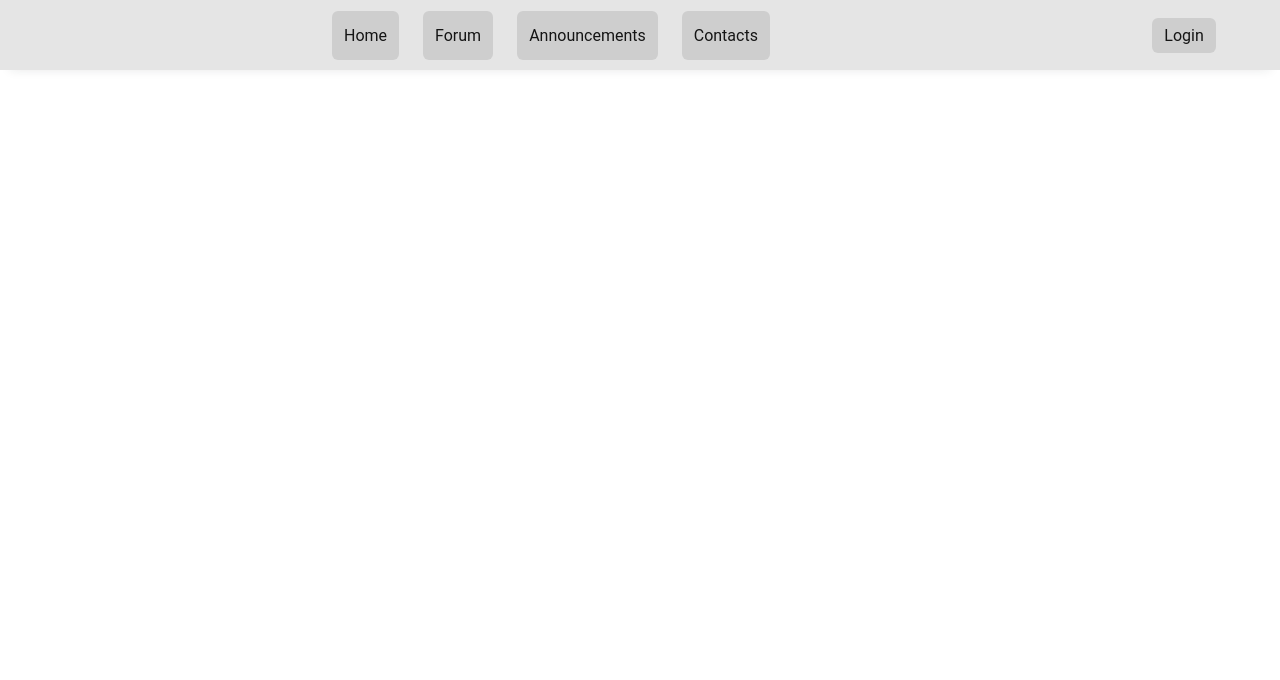
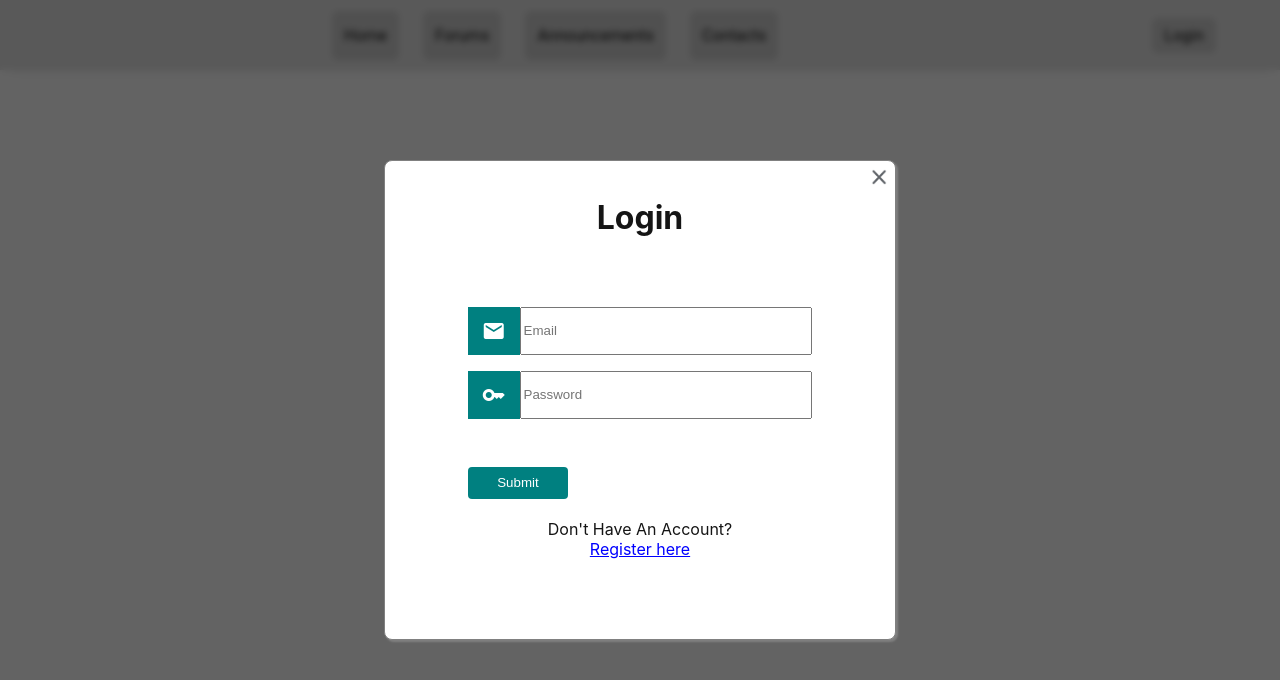
Before and after one commit to BijenShrestha58/Himalayan_JavaScript, a React (Create React App) app in the folder himalayan_frontend/: page /home in a window 1280 px wide. Both pictures are taken after a click on the button "Login". Shown: the top 680 px of the page. Built offline with nearby package versions, Linux system fonts and the light colour scheme.

Commit message:
added login box

```diff
--- a/himalayan_frontend/public/index.html
+++ b/himalayan_frontend/public/index.html
@@ -9,6 +9,8 @@
       name="description"
       content="Web site created using create-react-app"
     />
+    <link href="https://fonts.googleapis.com/icon?family=Material+Icons"
+      rel="stylesheet">
     <link rel="apple-touch-icon" href="%PUBLIC_URL%/logo192.png" />
     <!--
       manifest.json provides metadata used when your web app is installed on a
--- a/himalayan_frontend/src/App.js
+++ b/himalayan_frontend/src/App.js
@@ -1,16 +1,17 @@
 import './App.scss';
-import  HomeLayout from "./layouts/HomeLayout";
+import  {Home} from "./pages/home";
 import { Route, Routes } from "react-router";
 import {Nav} from "./components/common/nav";
 
 const App = () => {
   const routes = [
-    { path: "", element: <HomeLayout /> },
-    { path: "home", element: <HomeLayout /> },
+    { path: "", element: <Home /> },
+    { path: "home", element: <Home/> },
+    // { path: "forums", element: <ForumLayout /> },
+    // { path: "announcements", element: <AnnouncementLayout /> },
   ];
   return (
     <>
-      <Nav/>
       <Routes>
         {routes.map((v, key) => (
           <Route path={v.path} element={v.element} key={key}></Route>
--- a/himalayan_frontend/src/App.scss
+++ b/himalayan_frontend/src/App.scss
@@ -5,7 +5,7 @@
     width: 100vw;
     height: 70px;
     top: 0;
-    position: fixed;
+    position: sticky;
     background-color: rgba(0,0,0,.1);
     backdrop-filter: blur(3px);
     box-shadow: rgba(33, 35, 38, 0.1) 0px 10px 10px -10px;
@@ -18,7 +18,11 @@
         margin-left: 20vw;
         height: 100%;
         align-items: center;
-
+        .nav-item-link{
+            height:100%;
+            display: flex;
+            align-items: center;
+            text-decoration: none;
             .nav-item{
                 margin: 0 12px;
                 background-color: rgba(0,0,0,.1);
@@ -32,6 +36,7 @@
                     transition: .3s;
                     background-color: rgba(0,0,0,.5);
                     cursor: pointer;
+                }
             }
         }
     }
@@ -54,15 +59,141 @@
     }
 }
 
-.logo{
-    height: 56px;
-    width: 56px;
-    img{
-        width: 100%;
-        height: 100%;
-    }
-}
 
 .home{
 
 }
+
+.login {
+    position: fixed;
+    top: 0;
+    left: 0;
+    height: 100vh;
+    display: flex;
+    width: 100vw;
+    z-index: 9999;
+    align-items: flex-start;
+    justify-content: center;
+    .login-backdrop {
+      background-color: rgba(0, 0, 0, 0.61);
+      transition: 0.5s;
+      height: 100%;
+      width: 100%;
+      position: absolute;
+      top: 0;
+      left: 0;
+      cursor: pointer;
+      &:hover {
+        backdrop-filter: blur(3px);
+      }
+    }
+    .login-box {
+      position: relative;
+      padding: 16px;
+      border-radius: 8px;
+      margin-top: 20vh;
+      height: 60%;
+      width: 40%;
+      background-color: white;
+      display: flex;
+      flex-direction: column;
+      align-items: center;
+      border: 1px gray solid;
+      border-radius: 8px;
+      box-shadow: 2px 2px 2px gray;
+      .title {
+        margin-bottom: 32px;
+        text-align: center;
+      }
+
+      form {
+        width: 90%;
+        .inputs {
+          width: 100%;
+          margin-bottom: 48px;
+          display: flex;
+          flex-direction: column;
+          align-items: center;
+          .box {
+            display: flex;
+            height: 48px;
+            width: 80%;
+            margin-top: 16px;
+            .icon {
+              height: 100%;
+              width: 15%;
+              background-color: teal;
+              display: flex;
+              align-items: center;
+              justify-content: center;
+              color: white;
+              &:hover{
+                background-color: rgb(0, 91, 91);
+                transition: 0.3s;
+                cursor: pointer;
+              }
+            }
+            .text {
+              height: 100%;
+              width: 85%;
+            }
+            input:focus::placeholder {
+              opacity: 0;
+            }
+          }
+        }
+
+        button {
+          background-color: teal;
+          color: white;
+          margin-left: 10%;
+          height: 32px;
+          width: 100px;
+          border: none;
+          border-radius: 4px;
+        }
+        button:hover {
+          background-color: rgb(0, 91, 91);
+          transition: 0.3s;
+          cursor: pointer;
+        }
+      }
+      span{
+        color:blue;
+        text-decoration: underline;
+        cursor: pointer;
+        transition: .3s;
+        &:hover{
+          color:rgb(0, 0, 200);
+        }
+      }
+      .close {
+        height: 16px;
+        width: 16px;
+        top: 8px;
+        right: 8px;
+        position: absolute;
+        cursor: pointer;
+        img {
+          height: 100%;
+          width: 100%;
+          transition: 0.2s;
+          &:hover {
+            filter: brightness(2);
+          }
+        }
+      }
+    }
+  }
+
+  .slide-in {
+    animation: slide-in 0.3s ease-in-out;
+  }
+  @keyframes slide-in {
+    from {
+      top: -80vh;
+    }
+    to {
+      top: 0vh;
+    }
+  }
--- /dev/null
+++ b/himalayan_frontend/src/components/common/login.js
@@ -0,0 +1,49 @@
+import close from "../../assets/close.png";
+
+export const LoginForm = (props) => {
+  return (
+    props.open && (
+      <div className="login">
+        <div className="login-backdrop" onClick={props.close}></div>
+        <div className="login-box slide-in">
+        <div className="close" onClick={props.close}><img src={close}/></div>
+          <div class="title">
+            <h1>Login</h1>
+          </div>
+          <form onSubmit={props.submit}>
+            <div class="inputs">
+              <div class="box">
+                <label for="Email" class="icon material-icons">
+                  mail
+                </label>
+                <input
+                  type="text"
+                  placeholder="Email"
+                  id="Email"
+                  name="Email"
+                  class="text"
+                  required
+                />
+              </div>
+              <div class="box">
+                <label for="Password" class="icon material-icons">
+                  key
+                </label>
+                <input
+                  type="password"
+                  placeholder="Password"
+                  name="Password"
+                  id="Password"
+                  class="text"
+                  required
+                />
+              </div>
+            </div>
+            <button>Submit</button>
+          </form>
+          <br/>Don't Have An Account? <span onClick={props.linkclick}>Register here</span>
+        </div>
+      </div>
+    )
+  );
+};
--- a/himalayan_frontend/src/components/common/nav.js
+++ b/himalayan_frontend/src/components/common/nav.js
@@ -1,14 +1,14 @@
 import { NavLink } from "react-router-dom";
-export const Nav=()=>{
+export const Nav=(props)=>{
     return(
     <div className="nav">
         <div className="nav-items">
-            <button className="nav-item">Home</button>
-            <button className="nav-item">Forum</button>
-            <button className="nav-item">Announcements</button>
-            <button className="nav-item">Contacts</button>
+        <NavLink to="/home" className="nav-item-link"><button className="nav-item">Home</button></NavLink>
+        <NavLink to="/forums" className="nav-item-link"> <button className="nav-item">Forums</button></NavLink>
+        <NavLink to="/announcements" className="nav-item-link"><button className="nav-item">Announcements</button></NavLink>
+        <NavLink to="/contacts" className="nav-item-link"><button className="nav-item">Contacts</button></NavLink>
         </div>
-        <button className="login-button">Login</button>
+        <button className="login-button" onClick={props.open}>Login</button>
     </div>
     )
 }
--- a/himalayan_frontend/src/layouts/HomeLayout.js
+++ /dev/null
@@ -1,10 +0,0 @@
-import React from 'react';
-import { Home } from '../pages/home';
-const HomeLayout = () => {
-  return (<>
-    <Home/>
-    </>
-  )
-}
-
-export default HomeLayout;
--- a/himalayan_frontend/src/pages/home.js
+++ b/himalayan_frontend/src/pages/home.js
@@ -1,5 +1,15 @@
+import { LoginForm } from "../components/common/login";
+import { Nav } from "../components/common/nav";
+import { useState } from "react";
 export const Home=()=>{
-    return(<div className="home">
+    const [loginIsVisible,setLoginIsVisible]=useState(false);
+    return(
+    <>
+    <Nav open={()=>{setLoginIsVisible(true)}}/>
+    <div className="home">
 
-    </div>)
+    </div>
+    <LoginForm open={loginIsVisible} close={()=>{setLoginIsVisible(false)}}/>
+    </>
+    )
 }
```
Also changed, not shown: himalayan_frontend/src/assets/close.png (added), himalayan_frontend/src/components/common/register.js (added). Lines whose indentation alone changed are shown as unchanged.
